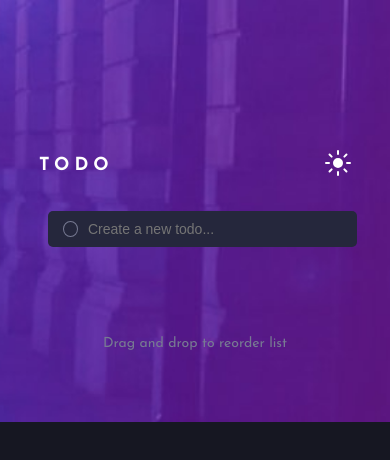
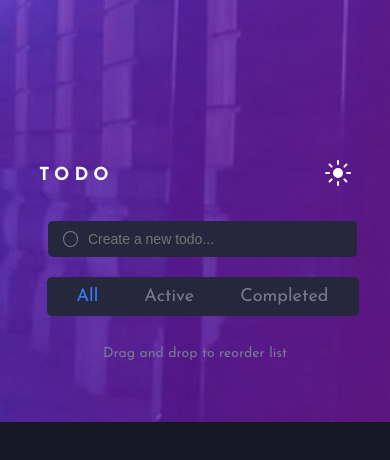
Before and after one commit to Ik3nna/Todo-app, a React (Create React App) app: page / in a window 390 px wide. Shown: the top 460 px of the page. Built offline with nearby package versions, Linux system fonts and the light colour scheme.

Commit message:
Color mode of filter buttons

```diff
--- a/src/home.js
+++ b/src/home.js
@@ -1,10 +1,11 @@
-import react, { useState, useEffect } from "react";
+import React, { useState, useEffect } from "react";
 
 const Home = ()=> {
     const [name, setName] = useState("");
     const [toggle, setToggle] = useState(true);
     const [list, setList] = useState([]);
 
+    let completeList = [];
 
     const handleSubmit = (e)=> {
         e.preventDefault();
@@ -14,19 +15,60 @@ const Home = ()=> {
     }
 
     const removeTodo = (id) => {
-        let newList = list.filter((item)=> item.id !== id);
+        const newList = list.filter((item)=> item.id !== id);
         setList(newList);
     }
 
+    const complete = (e)=> {
+        const select = e.currentTarget.parentElement;
+        select.classList.add("active");
+
+        const newList = {id: new Date().getTime().toString(), title: e.currentTarget.parentElement.textContent};
+
+        completeList.push(newList);
+    }
+
+    const displayCompleted = ()=> {
+        if (completeList.length > 0) {
+
+        }
+    }
+
+    const displayActive = ()=> {
+        if (completeList.length > 0) {
+
+        }
+    }
+
     const clearCompleted = ()=> {
+        if (completeList.length > 0) {
 
+        }
     }
+
+    useEffect(()=>{
+        const selectors = document.querySelectorAll("#selectors");
+
+        selectors.forEach((selector)=>{
+            selector.addEventListener("click", (e)=>{
+                let currentItem = e.currentTarget;
+
+                selectors.forEach((item)=>{
+                    if (currentItem === item) {
+                        item.classList.add("color");
+                    } else {
+                        item.classList.remove("color");
+                    }
+                })
+            });
+        });
+    },[list]);
 
     useEffect(()=>{
         {toggle ? document.body.style.backgroundColor = "hsl(235, 21%, 11%)" :
             document.body.style.backgroundColor = "hsl(0, 0%, 98%)"
         }
-    },[toggle])
+    },[toggle]);
 
     return(
         <main className={`${toggle ? "dark" : "light"}`} style={{
@@ -65,28 +107,29 @@ const Home = ()=> {
                     {list.map((item)=>{
                         const { id, title } = item;
                         return(
-                            <>
-                                <div key={id} className="list">
-                                    <div className="circle"></div> {title}
+                            <React.Fragment key={id}>
+                                <div className="list">
+                                    <input type="radio" onClick={complete} /> {title}
+
                                     <img src="/images/icon-cross.svg" onClick={()=>removeTodo(id)} />
                                 </div><hr />
-                            </>
+                            </React.Fragment>
                         );
                     })}
 
                     <div className="end">
                         <p>{list.length} items left</p>
-                        <p className="all">All</p>
-                        <p>Active</p>
-                        <p>Completed</p>
-                        <p onClick={clearCompleted}>Clear Completed</p>
+                        <p className="color all" id="selectors">All</p>
+                        <p onClick={displayActive} id="selectors">Active</p>
+                        <p onClick={displayCompleted} id="selectors">Completed</p>
+                        <p onClick={clearCompleted} id="selectors">Clear Completed</p>
                     </div>
                 </article>
 
-                <div className="sm-screen" style={{ visibility: list.length===0 ? "hidden": "visible" }}>
-                    <p className="all">All</p>
-                    <p>Active</p>
-                    <p>Completed</p>
+                <div className="sm-screen" style={{ display: list.length===0 ? "none": "flex" }}>
+                    <p className="all" id="selectors">All</p>
+                    <p onClick={displayActive} id="selectors">Active</p>
+                    <p onClick={displayCompleted} id="selectors">Completed</p>
                 </div>
 
                 <p className="para">
--- a/src/index.css
+++ b/src/index.css
@@ -89,12 +89,25 @@ form input {
   position: relative;
   cursor: pointer;
 }
+input[type=radio] {
+  width: 25px;
+  height: 25px;
+  cursor: pointer;
+  position: relative;
+  left: 7px;
+  color: var(--todoCard);
+  border-color: var(--text);
+  margin-right: 30px;
+  outline: none;
+}
 .list:hover {
   color: var(--hover);
 }
-.list .circle {
-  left: 0;
-  margin-right: 25px;
+.active {
+  text-decoration: line-through;
+}
+.active:hover {
+  color: var(--text);
 }
 .list img {
   cursor: pointer;
@@ -112,8 +125,13 @@ hr {
   padding: 18px;
   cursor: pointer;
 }
+.color {
+  color: var(--all);
+}
+.color:hover {
+  color: var(--all) !important;
+}
 .end p:nth-of-type(2) {
-  color: var(--all);
   margin-left: auto;
   margin-right: 20px;
 }
@@ -132,7 +150,8 @@ hr {
   margin-top: 30px;
 }
 .sm-screen {
-  display: none;
+  display: none !important;
+  cursor: pointer;
 }
 
 
@@ -148,6 +167,11 @@ hr {
     width: 23px;
     height: 23px;
     left: 40px;
+  }
+  input[type=radio] {
+    width: 23px;
+    height: 23px;
+    left: -2px;
   }
 }
 
@@ -166,6 +190,12 @@ hr {
     width: 20px;
     height: 20px;
     left: 40px;
+  }
+  input[type=radio] {
+    width: 20px;
+    height: 20px;
+    left: 2px;
+    margin-right: 20px;
   }
   form input {
     width: 500px;
@@ -196,6 +226,12 @@ hr {
     height: 18px;
     left: 40px;
   }
+  input[type=radio] {
+    width: 18px;
+    height: 18px;
+    left: 7px;
+    margin-right: 25px;
+  }
   form input {
     width: 450px;
     padding: 15px 15px 15px 55px;
@@ -210,6 +246,9 @@ hr {
 }
 
 @media (max-width: 575px) {
+  .text {
+    margin-top: 160px;
+  }
   .text, .form-list {
     width: 100%;
   }
@@ -224,6 +263,12 @@ hr {
     width: 16px;
     height: 16px;
     left: 30px
+  }
+  input[type=radio] {
+    width: 16px;
+    height: 16px;
+    left: -3px;
+    margin-right: 10px;
   }
   form {
     width: 104%;
@@ -252,10 +297,10 @@ hr {
     width: 100%;
     background-color: var(--todoCard);
     margin: 20px 0px 0px 15px;
-    padding: 10px 10px 10px 40px;
+    padding: 10px 30px;
     border-radius: 5px;
     position: relative;
-    display: flex;
+    display: flex !important;
     align-items: center;
     justify-content: space-between;
     color: var(--text);
@@ -266,4 +311,5 @@ hr {
   .sm-screen .all {
     color: var(--all);
   }
+
 }
```
